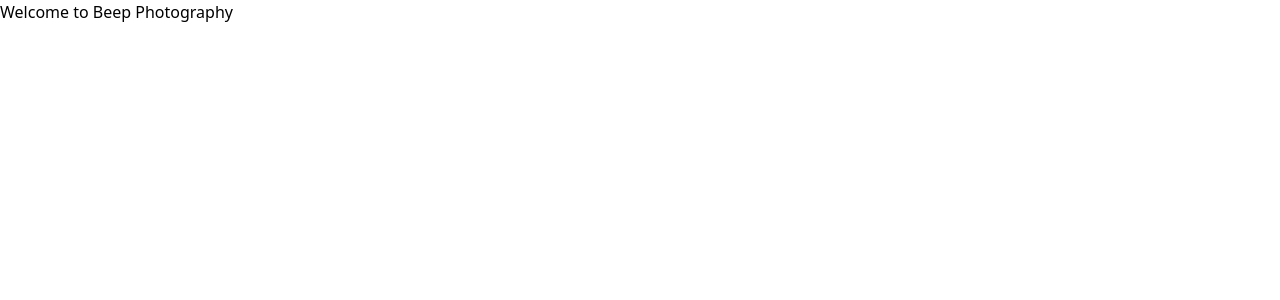
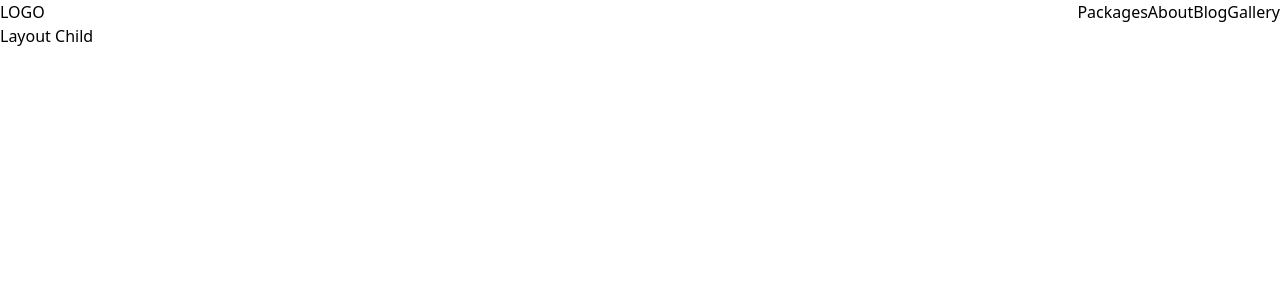
Before and after one commit to fodela/beep_photography, a Next.js app: page / in a window 1280 px wide. Shown: the top 300 px of the page. Built offline with nearby package versions, Linux system fonts and the light colour scheme.

Commit message:
feat: add nav

```diff
--- /dev/null
+++ b/components/Layout.js
@@ -0,0 +1,14 @@
+import Nav from "../components/Nav";
+const Layout = ({ children }) => {
+	return (
+		<>
+			<Nav />
+			<div>
+				{/* header */}
+				<main>{children}</main>
+				{/* footer */}
+			</div>
+		</>
+	);
+};
+export default Layout;
--- a/components/Layout/Layout.js
+++ /dev/null
@@ -1,10 +0,0 @@
-const Layout = ({ children }) => {
-	return (
-		<div>
-			{/* header */}
-			<main>{children}</main>
-			{/* footer */}
-		</div>
-	);
-};
-export default Layout;
--- /dev/null
+++ b/components/Nav.js
@@ -0,0 +1,24 @@
+import Link from "next/link";
+
+const Nav = () => {
+	return (
+		<nav className="flex flex-row justify-between items-center">
+			<div>LOGO</div>
+			<ul className="flex flex-row ">
+				<li>
+					<Link href="/packages">Packages</Link>
+				</li>
+				<li>
+					<Link href="/about">About</Link>
+				</li>
+				<li>
+					<Link href="/blog">Blog</Link>
+				</li>
+				<li>
+					<Link href="/gallery">Gallery</Link>
+				</li>
+			</ul>
+		</nav>
+	);
+};
+export default Nav;
--- a/pages/index.tsx
+++ b/pages/index.tsx
@@ -1,11 +1,14 @@
 import type { NextPage } from "next";
 import Head from "next/head";
 import Image from "next/image";
+import Layout from "../components/Layout";
 
 const Home: NextPage = () => {
 	return (
 		<div>
-			<h3>Welcome to Beep Photography</h3>
+			<Layout>
+				<h2>Layout Child</h2>
+			</Layout>
 		</div>
 	);
 };
```
Also changed, not shown: components/Header.js (added).
